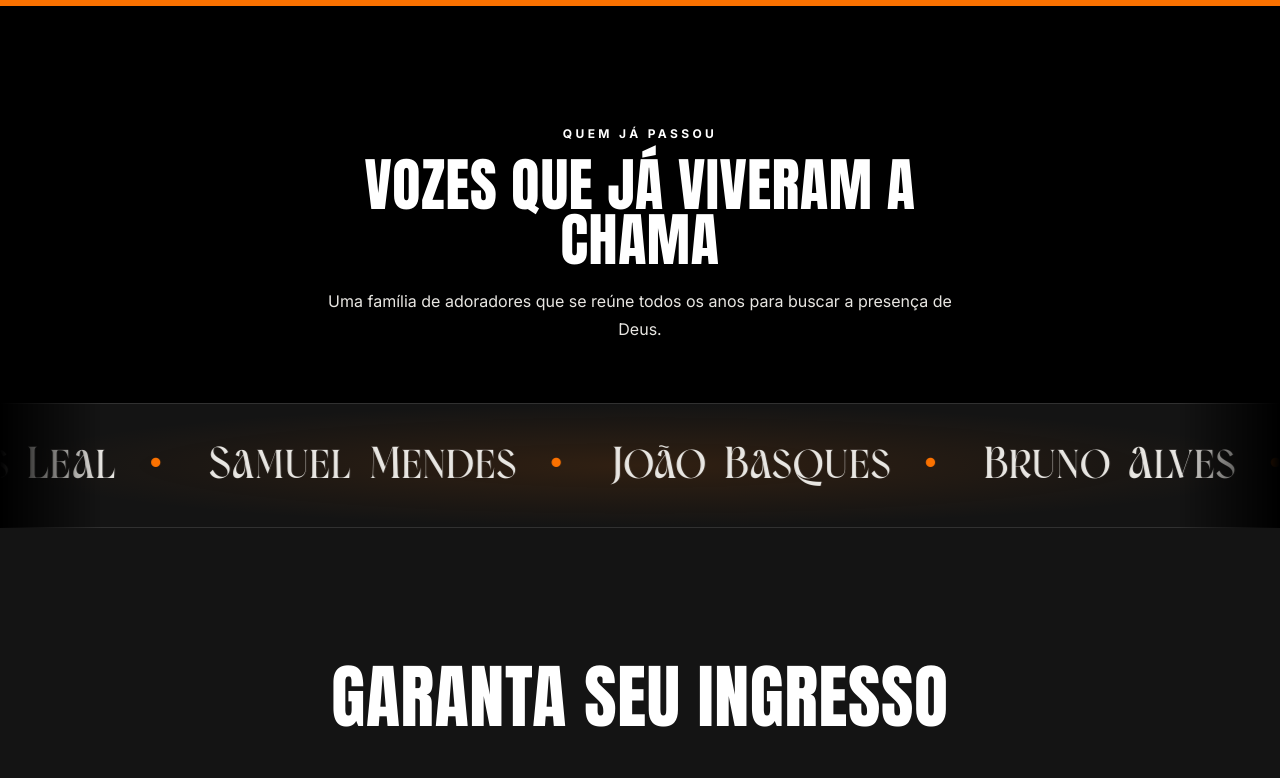
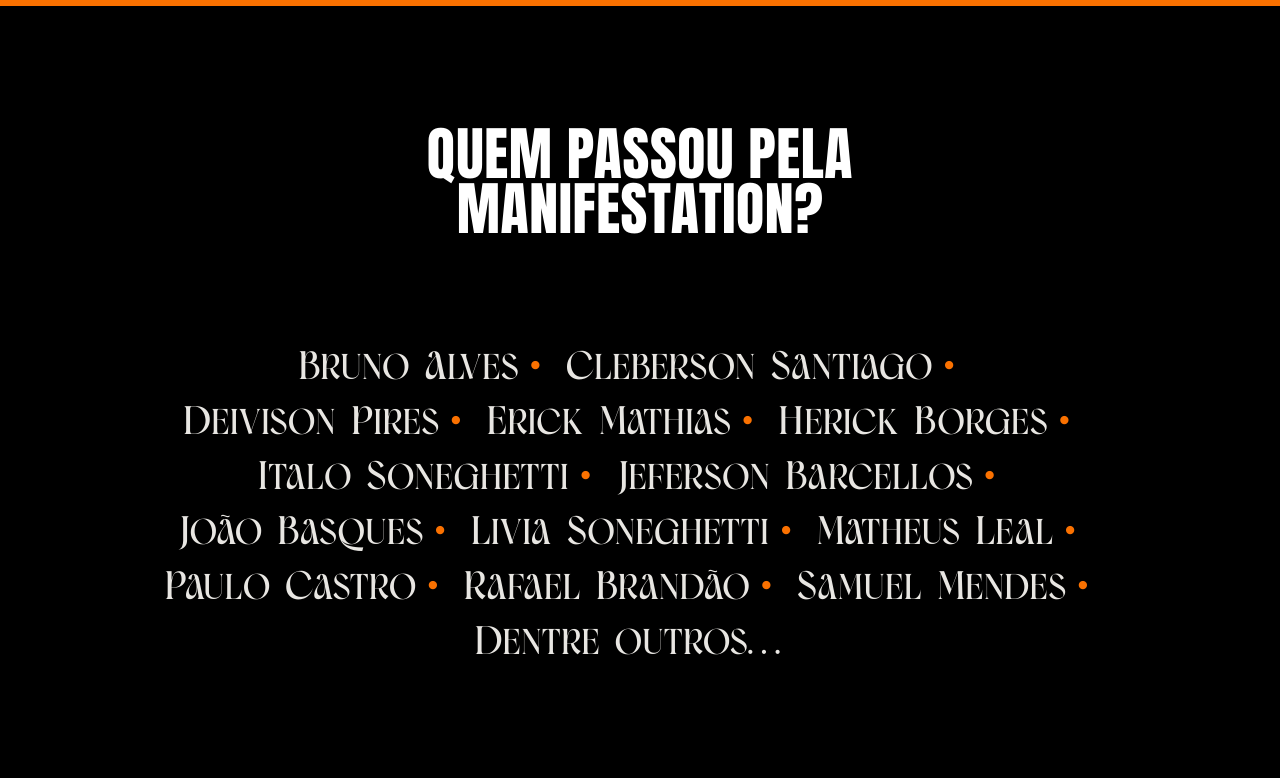
Before and after one commit to LuizGustavoLcv/ManifestationConference, a plain HTML site: page index.html in a window 1280 px wide. Shown: the part 2220-2998 px from the top of the page. Drawn offline with Linux system fonts and the light colour scheme.

Commit message:
ATUALIZAÇÃO

```diff
--- a/css/style.css
+++ b/css/style.css
@@ -2,6 +2,7 @@
   --black:#000000;
   --surface:#141414;
   --surface-2:#1e1e1e;
+  --gray:#4d4d4d;
   --orange:#FA7100;
   --orange-glow:#FFB067;
   --white:#FFFFFF;
@@ -457,47 +458,29 @@ section{padding:120px 0; position:relative;}
 .day-desc .day-desc-sub{ font-size:12.5px; color:var(--off-white); opacity:.75; margin-top:6px; }
 
 /* ===== QUEM JÁ PASSOU ===== */
-.past{background:var(--black); padding-bottom:0; overflow:hidden;}
-.past .section-head{text-align:center; margin-left:auto; margin-right:auto;}
+.past{background:var(--black); overflow:hidden;}
+.past .section-head{text-align:center; margin-left:auto; margin-right:auto; margin-bottom:72px;}
 .past .section-head p{margin-left:auto; margin-right:auto;}
-.marquee{
-  overflow:hidden;
-  border-top:1px solid var(--line);
-  border-bottom:1px solid var(--line);
-  padding:34px 0;
-  background:
-    radial-gradient(ellipse at 50% 50%, rgba(250,113,0,0.12), transparent 70%),
-    var(--surface);
-  -webkit-mask-image:linear-gradient(to right, transparent, #000 8%, #000 92%, transparent);
-  mask-image:linear-gradient(to right, transparent, #000 8%, #000 92%, transparent);
+.past-list{
+  padding:40px clamp(20px, 6vw, 80px);
+  display:flex;
+  flex-wrap:wrap;
+  justify-content:center;
+  align-items:center;
+  gap:14px 0;
 }
-.marquee-track{
-  display:flex;
-  align-items:center;
-  width:max-content;
-  animation:marqueeScroll 55s linear infinite;
-  will-change:transform;
-}
-.marquee:hover .marquee-track{animation-play-state:paused;}
 .m-name{
-  flex-shrink:0;
   font-family:'Moves Cabse', sans-serif;
-  font-size:clamp(26px, 3.6vw, 46px);
-  letter-spacing:0.04em;
+  font-size:clamp(26px, 3.2vw, 44px);
+  letter-spacing:0.03em;
+  line-height:1;
   color:var(--off-white);
-  margin-right:34px;
+  padding-right:14px;
   transition:color .3s ease;
 }
-.m-name::after{content:"•"; color:var(--orange); margin-left:34px;}
+.m-name::after{content:"•"; color:var(--orange); margin-left:12px;}
+.m-name:last-child::after{content:none;}
 .m-name:hover{color:var(--orange);}
-@keyframes marqueeScroll{
-  from{transform:translateX(0);}
-  to{transform:translateX(-50%);}
-}
-@media (prefers-reduced-motion: reduce){
-  .marquee-track{animation:none; flex-wrap:wrap; justify-content:center; width:100%;}
-  .marquee .m-name{margin:6px 17px;}
-}
 
 /* ===== INGRESSOS ===== */
 .tickets{background:var(--surface); text-align:center;}
@@ -642,7 +625,7 @@ footer{background:var(--black); border-top:1px solid var(--line); padding:60px 0
 .footer-col a:hover, .footer-col a:hover .icon{color:var(--orange);}
 .footer-col a .icon{ color:var(--off-white); transition:color .2s; }
 .footer-bottom{
-  display:flex; justify-content:space-between; align-items:center; flex-wrap:wrap; gap:12px;
+  display:flex; justify-content:space-between; align-items:center; flex-wrap:wrap; gap:16px;
   font-size:12px; color:var(--off-white); opacity:.7;
 }
 .footer-social{display:flex; gap:16px;}
@@ -705,7 +688,10 @@ footer{background:var(--black); border-top:1px solid var(--line); padding:60px 0
   .footer-top{flex-direction:column;}
   .footer-logo{font-size:clamp(32px, 9vw, 44px);}
   footer{padding:48px 0 26px;}
-  .footer-bottom{flex-direction:column; align-items:flex-start;}
+  .footer-bottom{flex-direction:column; align-items:center; justify-content:center; text-align:center;}
+  .past-list{padding:28px clamp(20px, 6vw, 80px); gap:16px 0;}
+  .m-name{font-size:clamp(20px, 5vw, 28px); padding-right:10px;}
+  .m-name::after{margin-left:8px;}
 }
 
 /* Small phones */
--- a/index.html
+++ b/index.html
@@ -173,19 +173,26 @@
   <section class="past" id="quem-ja-passou">
     <div class="wrap">
       <div class="section-head">
-        <span class="eyebrow">Quem já passou</span>
-        <h2>Vozes que já viveram a chama</h2>
-        <p>Uma família de adoradores que se reúne todos os anos para buscar a presença de Deus.</p>
+        <h2>Quem passou pela Manifestation?</h2>
       </div>
-    </div>
-    <div class="marquee" aria-hidden="true">
-      <div class="marquee-track">
-        <span class="m-name">Erick Mathias</span><span class="m-name">Matheus Leal</span><span class="m-name">Samuel Mendes</span><span class="m-name">João Basques</span><span class="m-name">Bruno Alves</span><span class="m-name">Deivison Pires</span><span class="m-name">Rafael Brandão</span><span class="m-name">Paulo Castro</span><span class="m-name">Herick Borges</span><span class="m-name">Cleberson Santiago</span><span class="m-name">Jeferson Barcellos</span><span class="m-name">Italo Soneghetti</span><span class="m-name">Livia Soneghetti</span><span class="m-name">Dentre outros…</span>
-        <span class="m-name">Erick Mathias</span><span class="m-name">Matheus Leal</span><span class="m-name">Samuel Mendes</span><span class="m-name">João Basques</span><span class="m-name">Bruno Alves</span><span class="m-name">Deivison Pires</span><span class="m-name">Rafael Brandão</span><span class="m-name">Paulo Castro</span><span class="m-name">Herick Borges</span><span class="m-name">Cleberson Santiago</span><span class="m-name">Jeferson Barcellos</span><span class="m-name">Italo Soneghetti</span><span class="m-name">Livia Soneghetti</span><span class="m-name">Dentre outros…</span>
+      <div class="past-list">
+        <span class="m-name">Bruno Alves</span>
+        <span class="m-name">Cleberson Santiago</span>
+        <span class="m-name">Deivison Pires</span>
+        <span class="m-name">Erick Mathias</span>
+        <span class="m-name">Herick Borges</span>
+        <span class="m-name">Italo Soneghetti</span>
+        <span class="m-name">Jeferson Barcellos</span>
+        <span class="m-name">João Basques</span>
+        <span class="m-name">Livia Soneghetti</span>
+        <span class="m-name">Matheus Leal</span>
+        <span class="m-name">Paulo Castro</span>
+        <span class="m-name">Rafael Brandão</span>
+        <span class="m-name">Samuel Mendes</span>
+        <span class="m-name">Dentre outros…</span>
       </div>
     </div>
   </section>
-
   <!-- INGRESSOS -->
   <section class="tickets" id="ingressos">
     <div class="wrap">
@@ -327,7 +334,6 @@
             <a href="#local">Ver localização</a>
           </div>
         </div>
-      </div>
         <div class="footer-bottom">
           <span>© 2026 Manifestation. Todos os direitos reservados.</span>
           <div class="footer-social">
```
Lines whose indentation alone changed are shown as unchanged.
